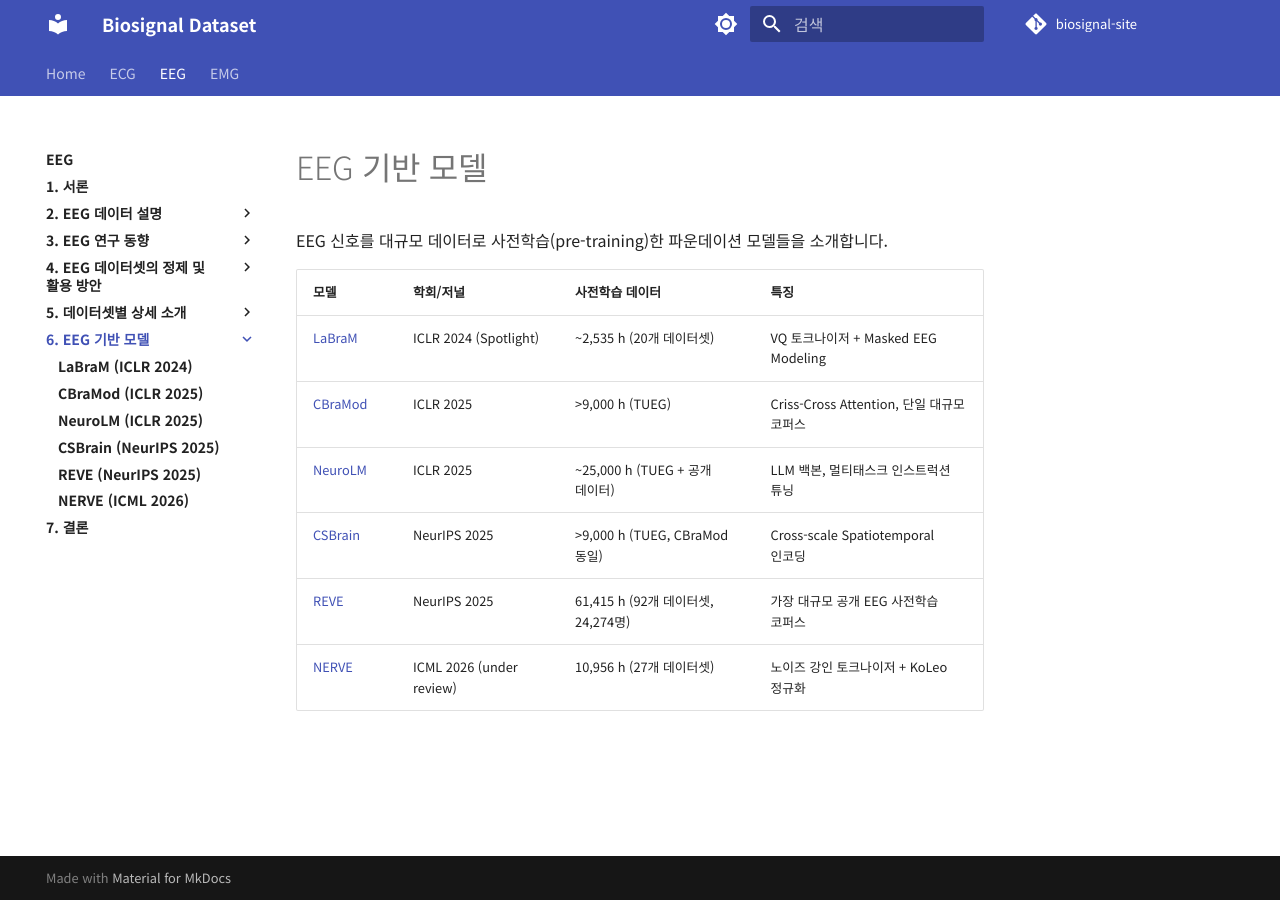
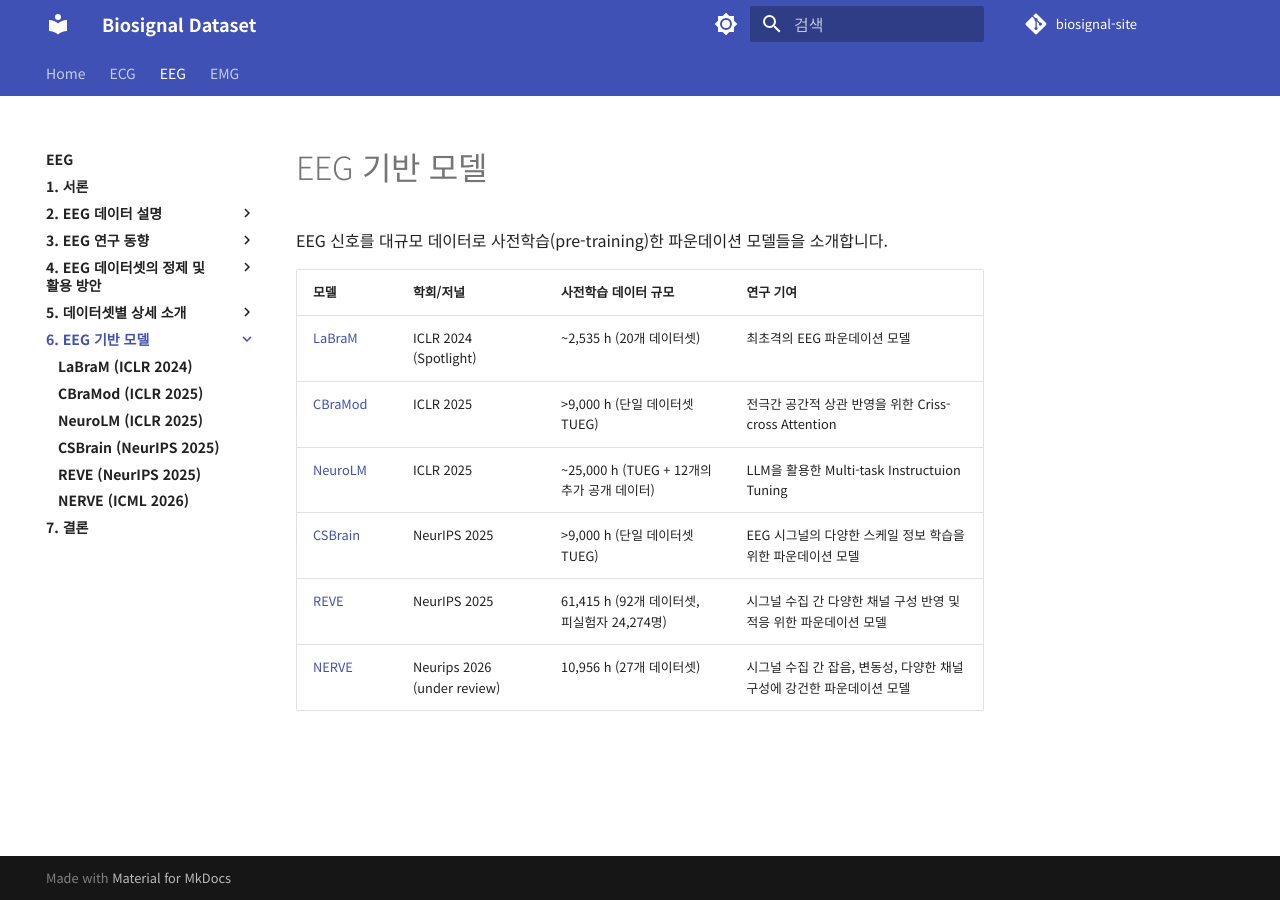
Before and after one commit to iwantjeonyeok/biosignal-site, an MkDocs documentation site: the page built from docs/eeg/6-eeg-기반모델/index.md, in a window 1280 px wide. Built offline with MkDocs 1.6.1 and Material for MkDocs 9.7.7, drawn with Linux system fonts in a browser that asks for light colours; comment, search, counter and statistics services are not loaded.

Commit message:
Update index.md

```diff
--- a/docs/eeg/6-eeg-기반모델/index.md
+++ b/docs/eeg/6-eeg-기반모델/index.md
@@ -2,11 +2,11 @@
 
 EEG 신호를 대규모 데이터로 사전학습(pre-training)한 파운데이션 모델들을 소개합니다.
 
-| 모델 | 학회/저널 | 사전학습 데이터 | 특징 |
+| 모델 | 학회/저널 | 사전학습 데이터 규모 | 연구 기여 |
 |------|-----------|----------------|------|
-| [LaBraM](labram.md) | ICLR 2024 (Spotlight) | ~2,535 h (20개 데이터셋) | VQ 토크나이저 + Masked EEG Modeling |
-| [CBraMod](cbramod.md) | ICLR 2025 | >9,000 h (TUEG) | Criss-Cross Attention, 단일 대규모 코퍼스 |
-| [NeuroLM](neurolm.md) | ICLR 2025 | ~25,000 h (TUEG + 공개 데이터) | LLM 백본, 멀티태스크 인스트럭션 튜닝 |
-| [CSBrain](csbrain.md) | NeurIPS 2025 | >9,000 h (TUEG, CBraMod 동일) | Cross-scale Spatiotemporal 인코딩 |
-| [REVE](reve.md) | NeurIPS 2025 | 61,415 h (92개 데이터셋, 24,274명) | 가장 대규모 공개 EEG 사전학습 코퍼스 |
-| [NERVE](nerve.md) | ICML 2026 (under review) | 10,956 h (27개 데이터셋) | 노이즈 강인 토크나이저 + KoLeo 정규화 |
+| [LaBraM](labram.md) | ICLR 2024 (Spotlight) | ~2,535 h (20개 데이터셋) | 최초격의 EEG 파운데이션 모델  |
+| [CBraMod](cbramod.md) | ICLR 2025 | >9,000 h (단일 데이터셋 TUEG) | 전극간 공간적 상관 반영을 위한 Criss-cross Attention |
+| [NeuroLM](neurolm.md) | ICLR 2025 | ~25,000 h (TUEG + 12개의 추가 공개 데이터) | LLM을 활용한 Multi-task Instructuion Tuning |
+| [CSBrain](csbrain.md) | NeurIPS 2025 | >9,000 h (단일 데이터셋 TUEG) | EEG 시그널의 다양한 스케일 정보 학습을 위한 파운데이션 모델 |
+| [REVE](reve.md) | NeurIPS 2025 | 61,415 h (92개 데이터셋, 피실험자 24,274명) | 시그널 수집 간 다양한 채널 구성 반영 및 적응 위한 파운데이션 모델 |
+| [NERVE](nerve.md) | Neurips 2026 (under review) | 10,956 h (27개 데이터셋) | 시그널 수집 간 잡음, 변동성, 다양한 채널 구성에 강건한 파운데이션 모델 |
```
